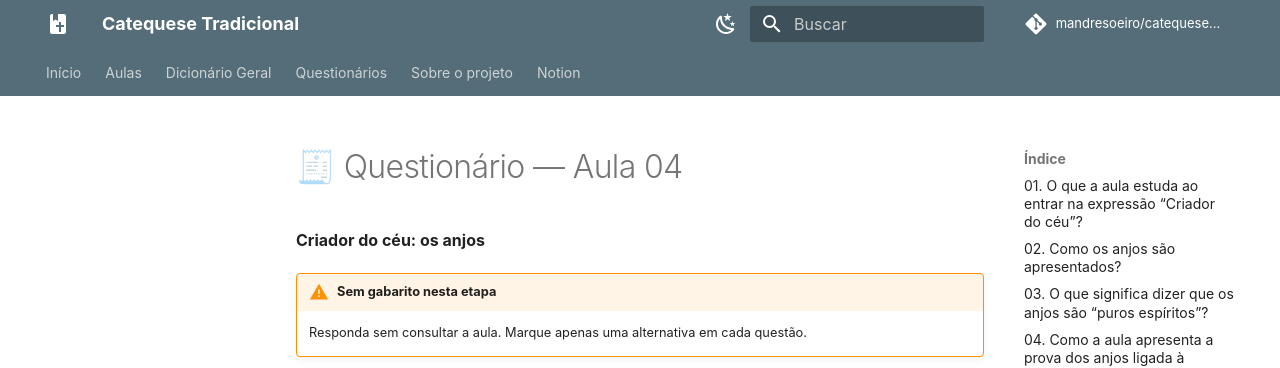
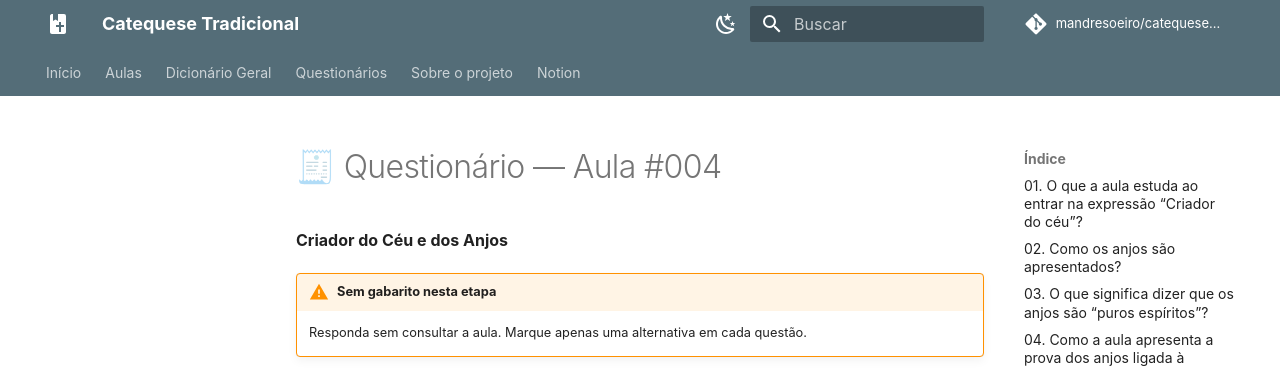
Before and after one commit to mandresoeiro/catequese-tradicional, an MkDocs documentation site: the page built from docs/questionarios/aula-04.md, in a window 1280 px wide and 900 px high. Shown: the top 368 px of the window. Built offline with MkDocs 1.6.1 and Material for MkDocs 9.7.7, drawn with Linux system fonts in a browser that asks for light colours; comment, search, counter and statistics services are not loaded; some of the changed text lies outside the part shown.

Commit message:
fix: corrige numeração oficial do questionário 4

```diff
--- a/docs/questionarios/aula-04.md
+++ b/docs/questionarios/aula-04.md
@@ -1,6 +1,6 @@
-# 🧾 Questionário — Aula 04
+# 🧾 Questionário — Aula #004
 
-**Criador do céu: os anjos**
+**Criador do Céu e dos Anjos**
 
 !!! warning "Sem gabarito nesta etapa"
     Responda sem consultar a aula. Marque apenas uma alternativa em cada questão.
@@ -112,7 +112,7 @@
 
 ## ✅ Controle de revisão
 
-- [ ] Respondi às 15 questões sem consultar a Aula 04.
+- [ ] Respondi às 15 questões sem consultar a Aula #004.
 - [ ] Consigo explicar o que é natureza angélica.
 - [ ] Consigo citar os três anjos nomeados.
 - [ ] Consigo listar os nove coros.
```
